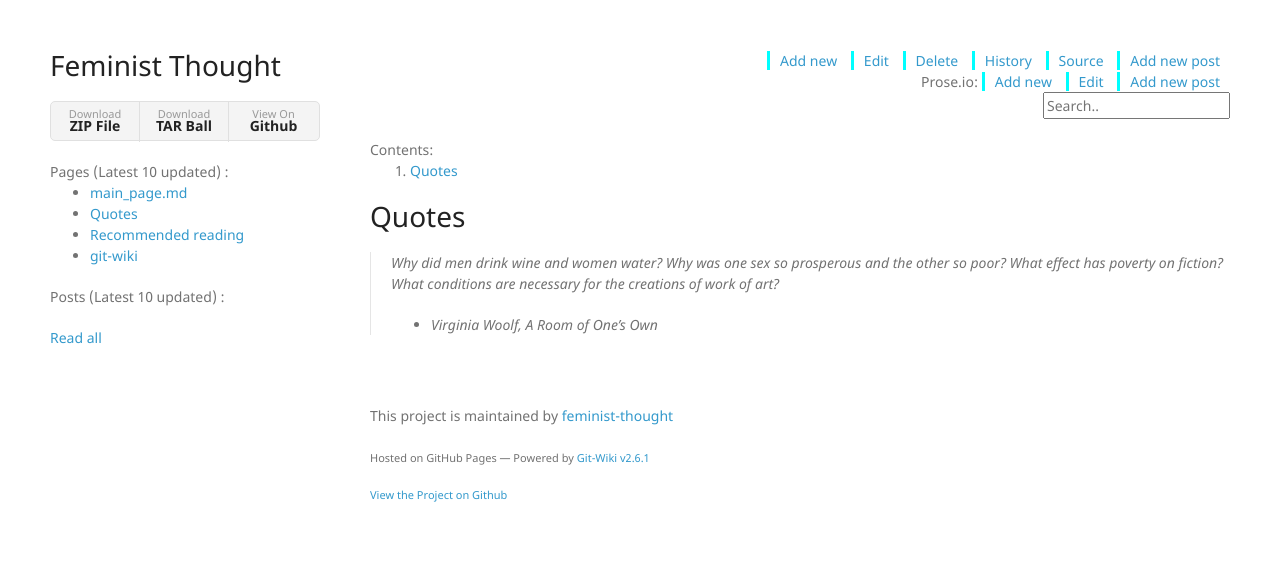
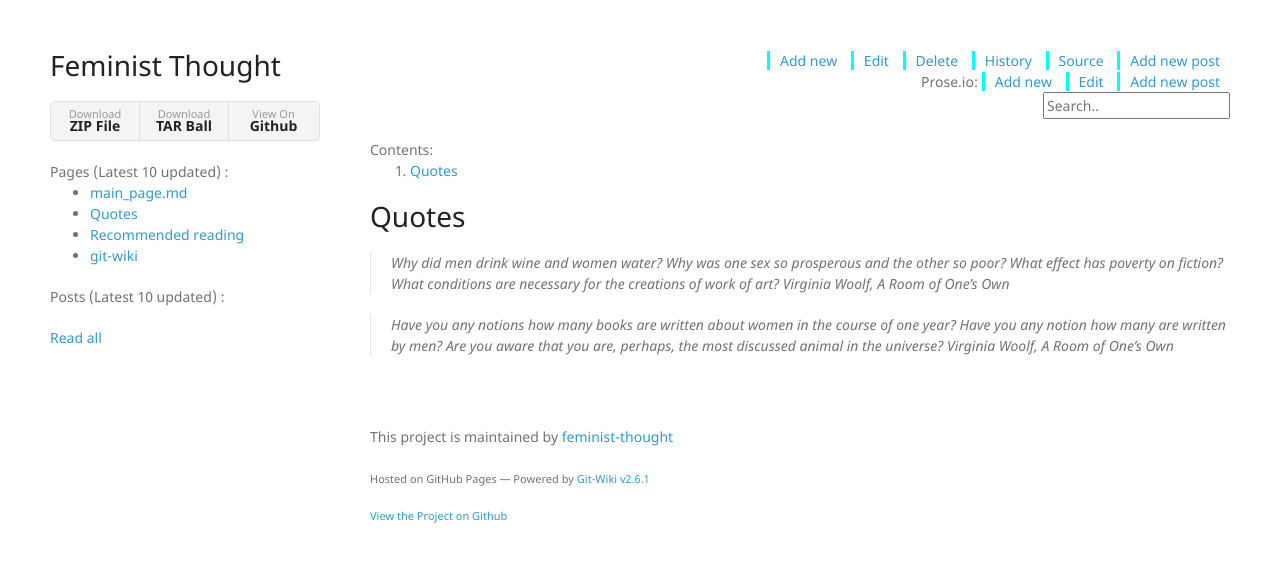
Before and after one commit to feminist-thought/feminist-thought, a Jekyll site: the page built from wiki/quotes.md, in a window 1280 px wide. Shown: the top 562 px of the page. Built offline with Jekyll 4.4.1, drawn with Linux system fonts in a browser that asks for light colours; nearby versions of some CDN libraries; our own code applies the rules of GitHub Pages for plain Markdown files.

Commit message:
Create quotes.md

```diff
--- a/wiki/quotes.md
+++ b/wiki/quotes.md
@@ -1,4 +1,7 @@
 # Quotes
 
 > Why did men drink wine and women water? Why was one sex so prosperous and the other so poor? What effect has poverty on fiction? What conditions are necessary for the creations of work of art?
-> - Virginia Woolf, A Room of One's Own
+Virginia Woolf, A Room of One's Own
+
+> Have you any notions how many books are written about women in the course of one year? Have you any notion how many are written by men? Are you aware that you are, perhaps, the most discussed animal in the universe?
+Virginia Woolf, A Room of One's Own
```
